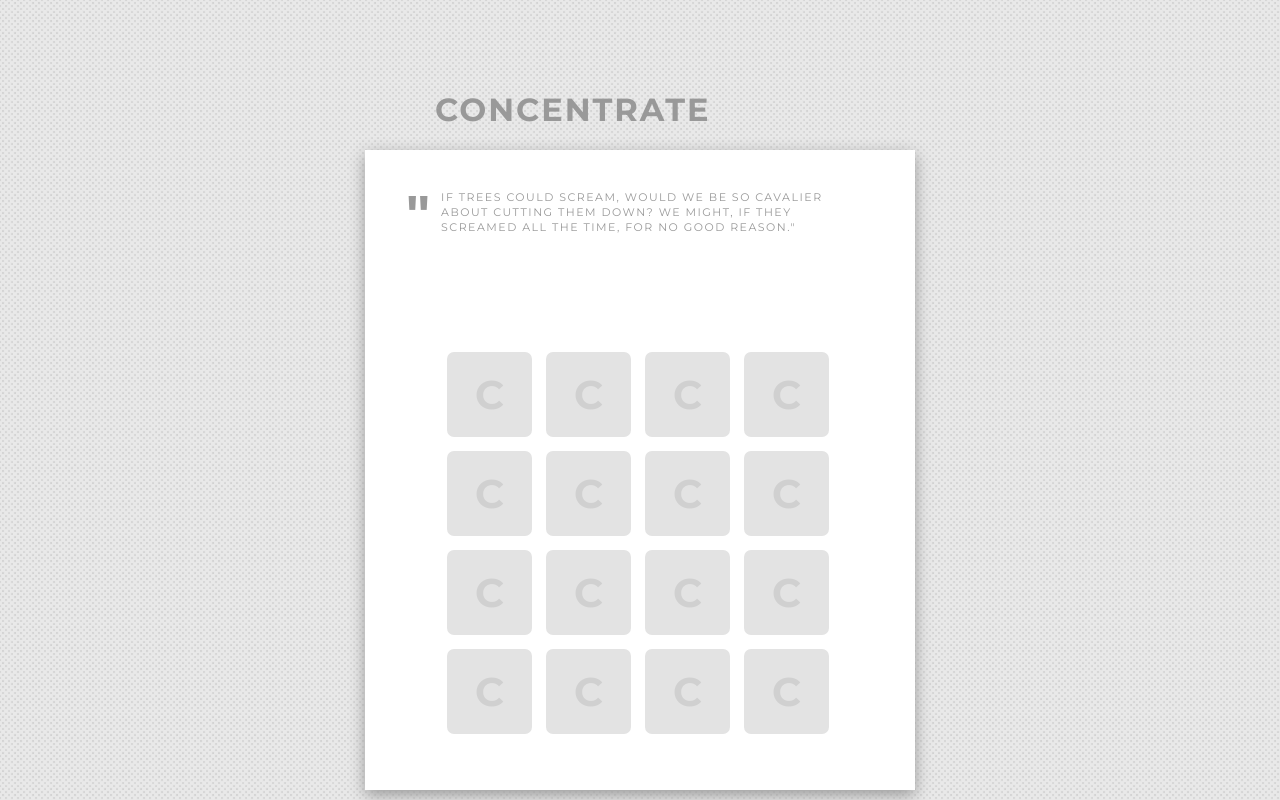
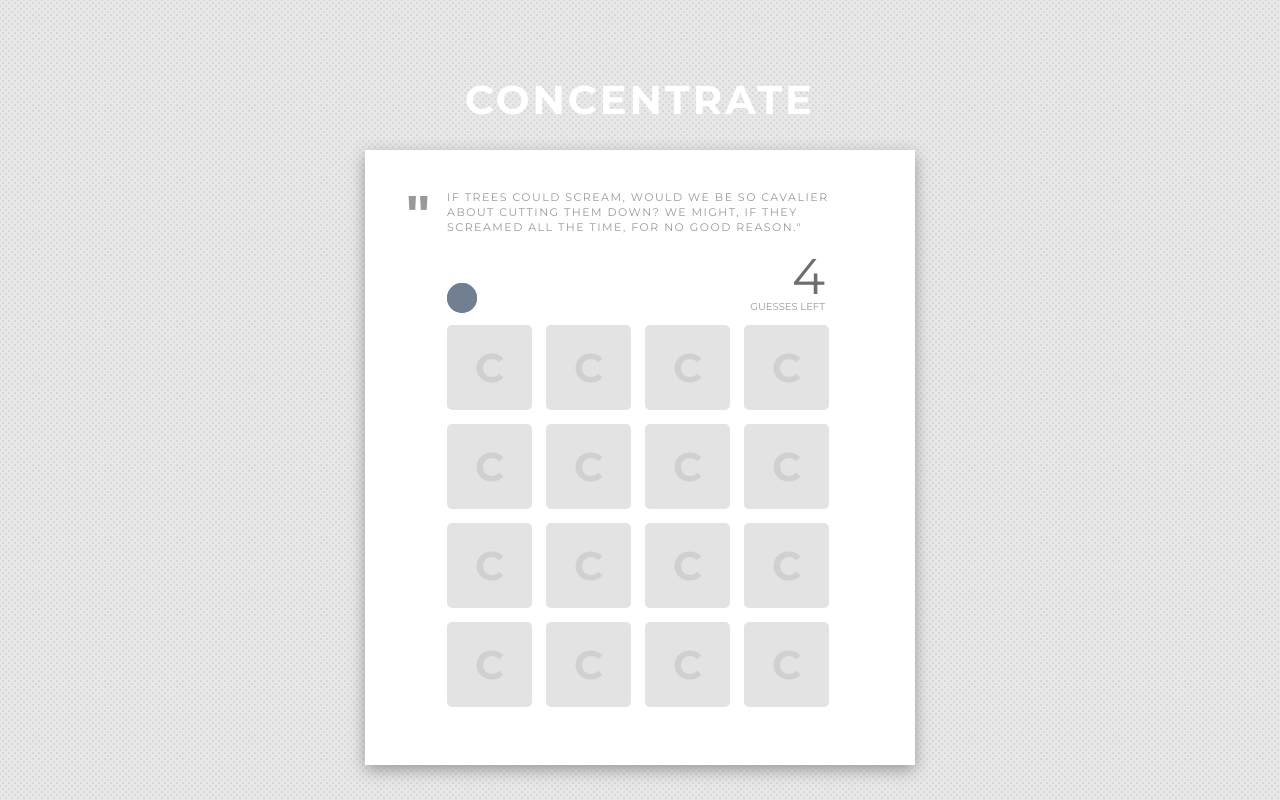
Before and after one commit to jordanbrauner/concentrate, a plain HTML site: page index.html in a window 1280 px wide. Drawn offline with nearby package versions, Linux system fonts and the light colour scheme.

Commit message:
Recreated wireframe

```diff
--- a/css/styles.css
+++ b/css/styles.css
@@ -21,14 +21,14 @@ body {
 }
 
 #game-title {
+  position: absolute;
+  top: 75px;
+  padding: 0px 0px 0px 100px;
   font-family: 'Montserrat', sans-serif;
+  font-size: 40px;
   font-weight: 700;
-  color: #999;
-  position: absolute;
-  margin: 0 auto;
-  top: 90px;
-  padding: 0px 0px 0px 70px;
-  letter-spacing: 2px;
+  color: #fff;
+  letter-spacing: 3px;
 }
 
 #wrapper {
@@ -43,11 +43,17 @@ body {
   position: absolute;
   top: 150px;
   background-color: white;
-  height: 640px;
+  height: 615px;
   width: 550px;
   box-shadow: 0px 5px 15px #999;
   /*margin: 0 auto;*/
 }
+
+
+
+/*******************************
+UI
+*******************************/
 
 #quote-wrapper {
   margin: 20px 0px 20px 0px;
@@ -56,7 +62,7 @@ body {
 #drop-quote {
   float: left;
   display: inline-block;
-  margin: 13px 10px 0px 40px;
+  margin: 13px 16px 0px 40px;
   font-family: sans-serif;
   font-size: 55px;
   font-weight: 700;
@@ -78,6 +84,39 @@ body {
   text-transform: uppercase;
 }
 
+#matched-wrapper {
+  position: absolute;
+  height: 30px;
+  width: 250px;
+  padding: 28px 0px 0px 82px;
+}
+
+#symbol {
+  position: absolute;
+  background-color: slategray;
+  height: 30px;
+  width: 30px;
+  border-radius: 50px;
+}
+
+#guesses {
+  position: absolute;
+  right: 90px;
+  top: 96px;
+  font-family: 'Montserrat', sans-serif;
+  font-size: 50px;
+  color: #6e6e6e;
+}
+
+#guesses-left {
+  position: absolute;
+  right: 90px;
+  top: 150px;
+  font-family: 'Montserrat', sans-serif;
+  font-size: 10px;
+  color: #999;
+}
+
 /*#board-border {
   position: absolute;
   margin: 10px auto 10px auto;
@@ -86,10 +125,16 @@ body {
   border: 1px solid #e3e3e3;
 }*/
 
+
+
+/*******************************
+TILES
+*******************************/
+
 #tile-wrapper {
   position: absolute;
   left: 75px;
-  bottom: 55px;
+  bottom: 57px;
   margin-top: 40px;
   height: 390px;
   width: 410px;
@@ -101,9 +146,26 @@ body {
   background-color: #e3e3e3;
   height: 85px;
   width: 85px;
-  border-radius: 7px;
+  border-radius: 5px;
   margin: 7px;
 }
+
+.tile {
+  display: inline-block;
+  background-color: #e3e3e3;
+  height: 85px;
+  width: 85px;
+  border-radius: 5px;
+  margin: 7px;
+}
+
+.tile:hover {
+  background-color: #f3f3f3;
+}
+
+/*.tile:active {
+  background-color: yellow;
+}*/
 
 #tileBack {
   margin-top: 18px;
--- a/index.html
+++ b/index.html
@@ -4,7 +4,6 @@
   <title>Concentration</title>
   <link rel="stylesheet" href="css/styles.css">
   <script src="https://code.jquery.com/jquery-2.1.4.min.js"></script>
-  <script src="js/script.js"></script>
   <link href='https://fonts.googleapis.com/css?family=Montserrat:400,700' rel='stylesheet' type='text/css'>
 </head>
 
@@ -16,11 +15,16 @@
         <span id="drop-quote">"</span>
         <h3 id="quote">If trees could scream, would we be so cavalier about cutting them down? We might, if they screamed all the time, for no good reason."</h3>
       </div>
-      <!-- <div id="matched">Symbols</div> -->
-      <div id="chances"></div>
-      <!-- <div id="board-border"></div> -->
-      <div id="tile-wrapper"></div>
+      <div id="matched-wrapper">
+        <span id="symbol"></span>
+        <span id="symbol"></span>
+      </div>
+      <span id="guesses"></span>
+      <span id="guesses-left">GUESSES LEFT</span>
+      <div id="tile-wrapper">
+      </div>
     </div>
   </div>
+  <script src="js/script.js"></script>
 </body>
 </html>
--- a/js/script.js
+++ b/js/script.js
@@ -1,22 +1,89 @@
-$(document).ready(function () {
+$(document).ready(function() {
 
-  var chances;
-  // var matched = [];
-
-  // created tiles
-  var createTiles = function () {
+  // create tile divs
+  var createTileDivs = function() {
     for (var i = 0; i < 16; i ++) {
-      $('#tile-wrapper').append("<div class='tile' id=\""+i+"tile\"></div>");
+      $('#tile-wrapper').append("<div class='tile'></div>");
+      // $('#tile-wrapper').append("<div class='tile' id=\""+i+"tile\"></div>");
     }
     $('.tile').append("<p id='tileBack'>C</p>")
   }
-  //
-  // $('.tile').on('click', function () {
-  //   $(this).
-  // });
+  createTileDivs();
 
-  createTiles();
+  // On click, reveal tile
+});
+
+var guesses = 4;
+$('#guesses').append(guesses);
+
+var deck = [
+    "red",
+    "red",
+    "blue",
+    "blue",
+    "yellow",
+    "yellow",
+    "green",
+    "green",
+    "aqua",
+    "aqua",
+    "slategray",
+    "slategray",
+    "lemonchiffon",
+    "lemonchiffon",
+    "rebeccapurple",
+    "rebeccapurple"
+];
+
+var usedTiles = [];
 
 
+// for (var i = 0; usedTiles.length < 17; i++) {
+//   usedTiles.push(deck[i]);
+//   // $("\"#"+i+"tile\"").css("background-color", deck[i]);
+// }
 
-});
+// $('#tile-yellow').on('click', function () {
+//   $(this).attr('background', 'yellow');
+// });
+
+/************************
+OLD CODE
+************************/
+
+// var storeColor = function(color) {
+//   $('#2tile').css("background-color", color);
+// }
+
+
+// random: function () {
+//     var random = Math.random();
+//     for (var i = 0; i < 16; i++) {
+//       var ranNum = 0;
+//       var rng = function () {
+//         if (random < 0.12) {
+//             var ranNum = this.deck[0];
+//         }
+//         else if (random < 0.24) {
+//             var ranNum = this.deck[1];
+//         }
+//         else if (random < 0.36) {
+//             var ranNum = this.deck[2];
+//         }
+//         else if (random < 0.48) {
+//             var ranNum = this.deck[3];
+//         }
+//         else if (random < 0.60) {
+//             var ranNum = this.deck[4];
+//         }
+//         else if (random < 0.72) {
+//             var ranNum = this.deck[5];
+//         }
+//         else if (random < 0.84) {
+//             var ranNum = this.deck[6];
+//         }
+//         else {
+//             var ranNum = this.deck[7];
+//         }
+//       }
+//     }
```
